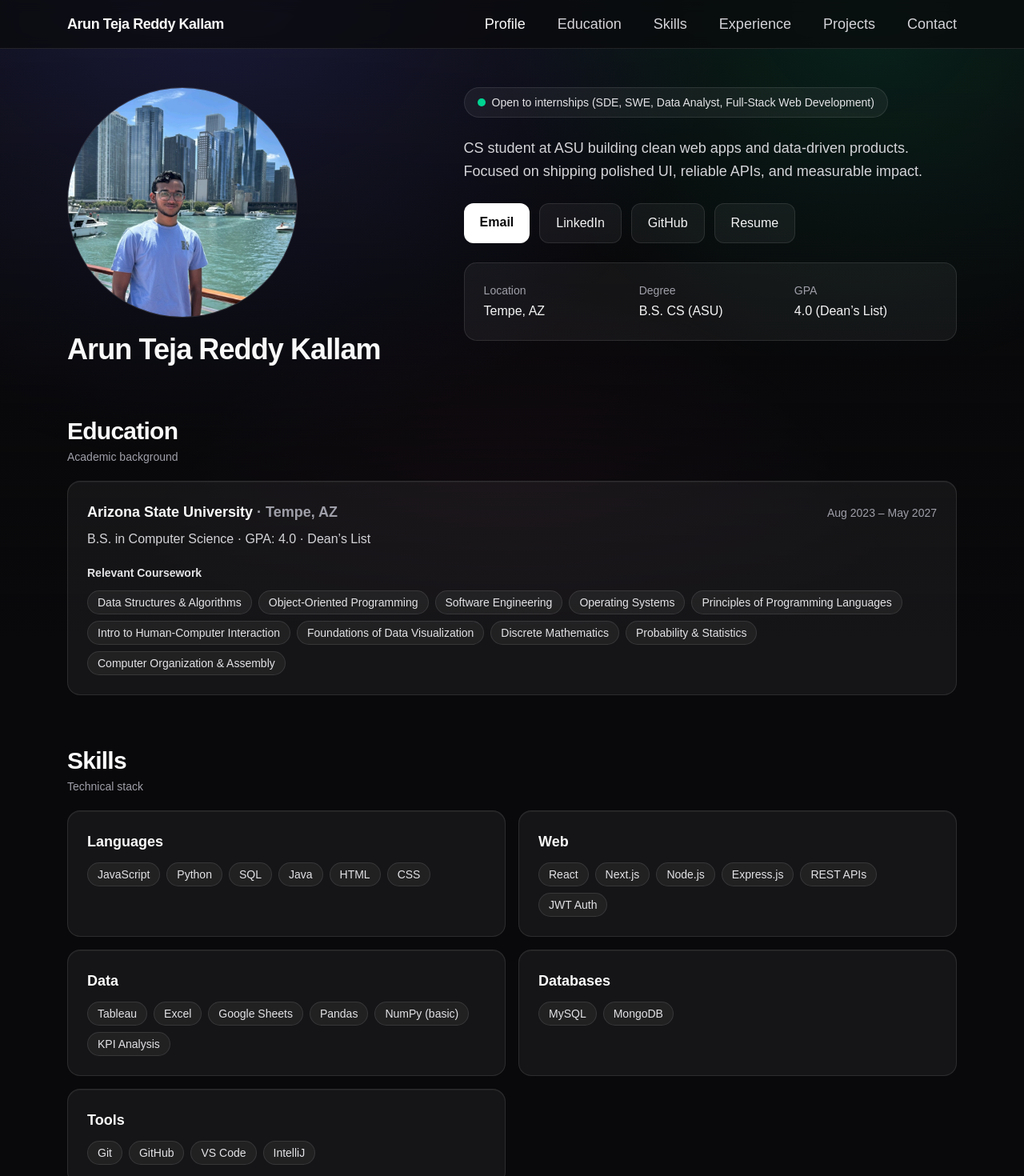
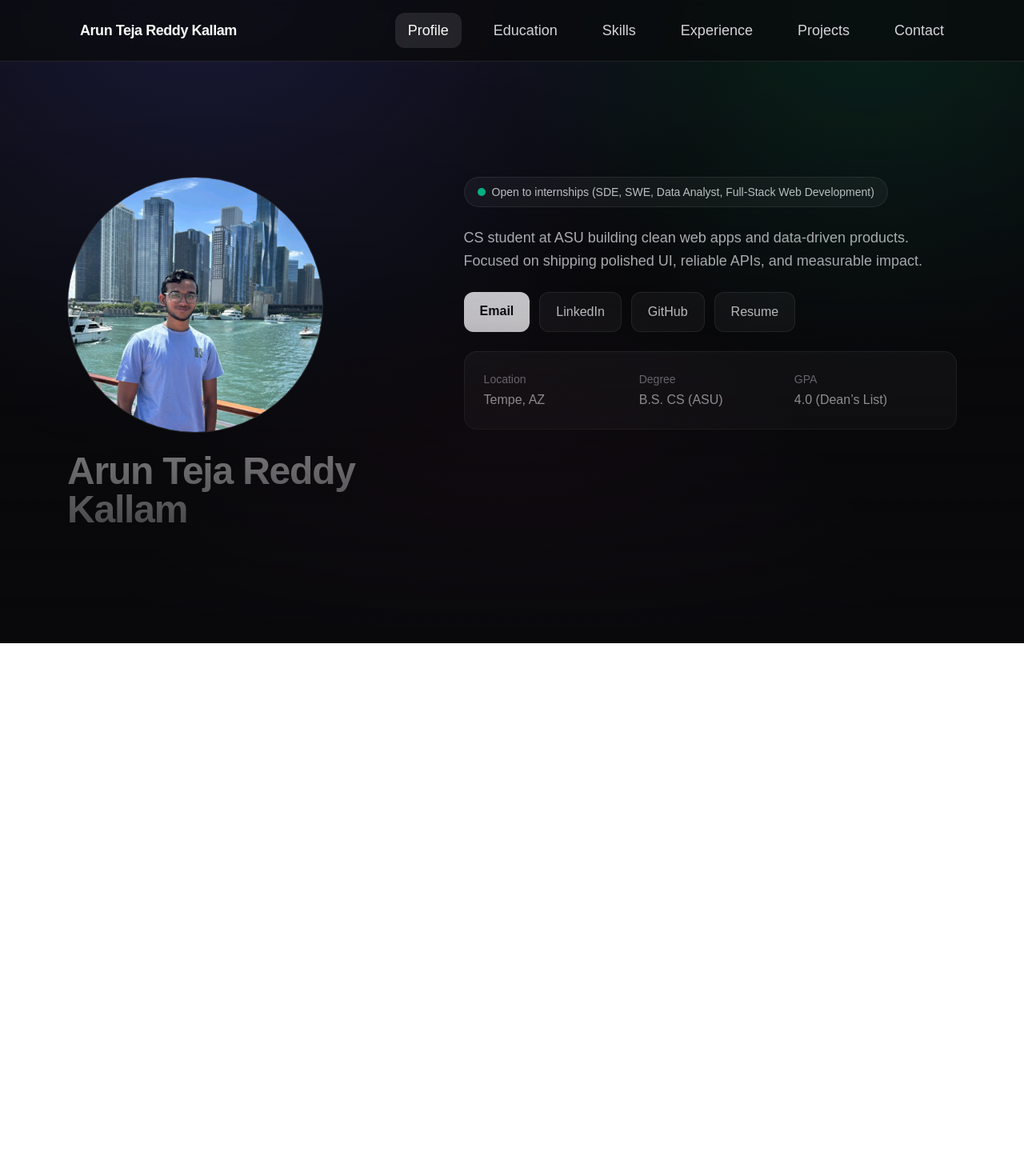
Before and after one commit to akallam04/arun-portfolio, a Next.js app: page / in a window 1280 px wide. Shown: the top 1470 px of the page at 80% size. After the commit the page ends 804 px from the top, so only its background shows below. Built offline with nearby package versions, Linux system fonts and the light colour scheme.

Commit message:
Full screen snap sections + clickable navbar

```diff
--- a/app/page.tsx
+++ b/app/page.tsx
@@ -1,7 +1,7 @@
 "use client";
 
 import Image from "next/image";
-import { useEffect, useMemo, useRef, useState } from "react";
+import { useEffect, useState } from "react";
 
 type SectionKey = "profile" | "education" | "skills" | "experience" | "projects" | "contact";
 
@@ -90,18 +90,26 @@ const projects = [
   },
 ];
 
+const HEADER_H = 73;
+
 export default function Page() {
   const [active, setActive] = useState<SectionKey>("profile");
-  const sectionRefs = useMemo(
-    () =>
-      nav.reduce((acc, n) => {
-        acc[n.key] = { current: null as HTMLElement | null };
-        return acc;
-      }, {} as Record<SectionKey, React.MutableRefObject<HTMLElement | null>>),
-    []
-  );
+
+  const scrollTo = (key: SectionKey) => {
+    const container = document.querySelector("main");
+    const el = document.getElementById(key);
+    if (container && el) {
+      (container as HTMLElement).scrollTo({
+        top: (el as HTMLElement).offsetTop,
+        behavior: "smooth",
+      });
+    }
+  };
 
   useEffect(() => {
+    const container = document.querySelector("main");
+    if (!container) return;
+
     const ids = nav.map((n) => n.key);
 
     const observer = new IntersectionObserver(
@@ -110,11 +118,10 @@ export default function Page() {
           .filter((e) => e.isIntersecting)
           .sort((a, b) => (b.intersectionRatio ?? 0) - (a.intersectionRatio ?? 0))[0];
 
-        if (visible?.target?.id && ids.includes(visible.target.id as SectionKey)) {
-          setActive(visible.target.id as SectionKey);
-        }
+        const id = visible?.target?.id as SectionKey | undefined;
+        if (id && ids.includes(id)) setActive(id);
       },
-      { root: null, threshold: [0.2, 0.35, 0.5, 0.7] }
+      { root: container, threshold: [0.35, 0.55, 0.75] }
     );
 
     ids.forEach((id) => {
@@ -125,10 +132,6 @@ export default function Page() {
     return () => observer.disconnect();
   }, []);
 
-  const scrollTo = (key: SectionKey) => {
-    document.getElementById(key)?.scrollIntoView({ behavior: "smooth", block: "start" });
-  };
-
   return (
     <div className="min-h-screen bg-zinc-950 text-zinc-50">
       <Background />
@@ -138,19 +141,21 @@ export default function Page() {
           <nav className="flex flex-wrap items-center justify-between gap-x-6 gap-y-3">
             <button
               onClick={() => scrollTo("profile")}
-              className="text-base font-semibold tracking-tight md:text-lg"
+              className="cursor-pointer rounded-xl px-4 py-2 text-base font-semibold tracking-tight md:text-lg hover:bg-white/5 transition"
             >
               Arun Teja Reddy Kallam
             </button>
 
-            <div className="flex flex-1 items-center justify-end gap-6 md:gap-10">
+            <div className="flex flex-1 items-center justify-end gap-4 md:gap-6">
               {nav.map((n) => (
                 <button
                   key={n.key}
                   onClick={() => scrollTo(n.key)}
                   className={[
-                    "text-base font-medium md:text-lg",
-                    active === n.key ? "text-zinc-50" : "text-zinc-300 hover:text-zinc-50",
+                    "cursor-pointer rounded-xl px-4 py-2 text-base font-medium md:text-lg transition",
+                    active === n.key
+                      ? "bg-white/10 text-zinc-50"
+                      : "text-zinc-300 hover:bg-white/5 hover:text-zinc-50",
                   ].join(" ")}
                 >
                   {n.label}
@@ -161,15 +166,14 @@ export default function Page() {
         </div>
       </header>
 
-      <main className="mx-auto max-w-6xl px-5 pb-24 pt-12 space-y-16">
-        <Reveal>
-          <section id="profile" className="scroll-mt-28">
+      <main className="h-[calc(100vh-73px)] overflow-y-auto snap-y snap-mandatory">
+        <SectionShell id="profile">
           <div className="grid items-start gap-10 md:grid-cols-[0.85fr_1.15fr]">
             <div className="flex flex-col items-center md:items-start">
-                <div className="relative h-56 w-56 overflow-hidden rounded-full border border-white/10 bg-white/5 md:h-72 md:w-72">
+              <div className="relative h-64 w-64 overflow-hidden rounded-full border border-white/10 bg-white/5 md:h-80 md:w-80">
                 <Image src="/avatar.jpg" alt="Arun" fill className="object-cover" priority />
               </div>
-                <div className="mt-5 text-3xl font-semibold tracking-tight md:text-4xl text-center md:text-left">
+              <div className="mt-6 text-4xl font-semibold tracking-tight md:text-5xl text-center md:text-left">
                 Arun Teja Reddy Kallam
               </div>
             </div>
@@ -199,11 +203,9 @@ export default function Page() {
               </div>
             </div>
           </div>
-          </section>
-        </Reveal>
+        </SectionShell>
 
-        <Reveal>
-          <section id="education" className="scroll-mt-28">
+        <SectionShell id="education">
           <SectionTitle title="Education" subtitle="Academic background" />
           <Card>
             <div className="flex flex-col gap-2 sm:flex-row sm:items-baseline sm:justify-between">
@@ -223,11 +225,9 @@ export default function Page() {
               ))}
             </div>
           </Card>
-          </section>
-        </Reveal>
+        </SectionShell>
 
-        <Reveal>
-          <section id="skills" className="scroll-mt-28">
+        <SectionShell id="skills">
           <SectionTitle title="Skills" subtitle="Technical stack" />
           <div className="grid gap-4 md:grid-cols-2">
             {Object.entries(skills).map(([k, items]) => (
@@ -241,11 +241,9 @@ export default function Page() {
               </Card>
             ))}
           </div>
-          </section>
-        </Reveal>
+        </SectionShell>
 
-        <Reveal>
-          <section id="experience" className="scroll-mt-28">
+        <SectionShell id="experience">
           <SectionTitle title="Experience" subtitle="Relevant work" />
           <div className="grid gap-4">
             {experience.map((e) => (
@@ -264,11 +262,9 @@ export default function Page() {
               </Card>
             ))}
           </div>
-          </section>
-        </Reveal>
+        </SectionShell>
 
-        <Reveal>
-          <section id="projects" className="scroll-mt-28">
+        <SectionShell id="projects">
           <SectionTitle title="Projects" subtitle="Selected work" />
           <div className="grid gap-4 md:grid-cols-2">
             {projects.map((p) => (
@@ -292,11 +288,9 @@ export default function Page() {
               </Card>
             ))}
           </div>
-          </section>
-        </Reveal>
+        </SectionShell>
 
-        <Reveal>
-          <section id="contact" className="scroll-mt-28">
+        <SectionShell id="contact">
           <SectionTitle title="Contact" subtitle="Reach me quickly" />
           <Card>
             <div className="space-y-3 text-lg text-zinc-300">
@@ -309,26 +303,39 @@ export default function Page() {
               <div>Phone: (480) 937-6420</div>
               <div>
                 LinkedIn:{" "}
-                  <a className="underline decoration-white/20 underline-offset-4" href={links.linkedin} target="_blank" rel="noreferrer">
+                <a
+                  className="underline decoration-white/20 underline-offset-4"
+                  href={links.linkedin}
+                  target="_blank"
+                  rel="noreferrer"
+                >
                   linkedin.com/in/akallam3
                 </a>
               </div>
               <div>
                 GitHub:{" "}
-                  <a className="underline decoration-white/20 underline-offset-4" href={links.github} target="_blank" rel="noreferrer">
+                <a
+                  className="underline decoration-white/20 underline-offset-4"
+                  href={links.github}
+                  target="_blank"
+                  rel="noreferrer"
+                >
                   github.com/akallam04
                 </a>
               </div>
             </div>
           </Card>
-          </section>
-        </Reveal>
-
-        <footer className="pt-6 text-xs text-zinc-500 border-t border-white/10">
-          © {new Date().getFullYear()} Arun Teja Reddy Kallam
-        </footer>
+        </SectionShell>
       </main>
     </div>
+  );
+}
+
+function SectionShell({ id, children }: { id: string; children: React.ReactNode }) {
+  return (
+    <section id={id} className="snap-start min-h-[calc(100vh-73px)] flex items-center">
+      <div className="mx-auto max-w-6xl w-full px-5 py-12">{children}</div>
+    </section>
   );
 }
 
@@ -338,38 +345,6 @@ function Background() {
       <div className="pointer-events-none fixed inset-0 bg-[radial-gradient(1200px_circle_at_20%_-10%,rgba(99,102,241,0.22),transparent_55%),radial-gradient(900px_circle_at_85%_0%,rgba(16,185,129,0.16),transparent_52%),radial-gradient(900px_circle_at_50%_105%,rgba(236,72,153,0.12),transparent_55%)]" />
       <div className="pointer-events-none fixed inset-0 bg-gradient-to-b from-transparent via-zinc-950/25 to-zinc-950" />
     </>
-  );
-}
-
-function Reveal({ children }: { children: React.ReactNode }) {
-  const ref = useRef<HTMLDivElement | null>(null);
-  const [shown, setShown] = useState(false);
-
-  useEffect(() => {
-    const el = ref.current;
-    if (!el) return;
-
-    const obs = new IntersectionObserver(
-      (entries) => {
-        if (entries[0]?.isIntersecting) setShown(true);
-      },
-      { threshold: 0.15 }
-    );
-
-    obs.observe(el);
-    return () => obs.disconnect();
-  }, []);
-
-  return (
-    <div
-      ref={ref}
-      className={[
-        "transition-all duration-700",
-        shown ? "opacity-100 translate-y-0" : "opacity-0 translate-y-6",
-      ].join(" ")}
-    >
-      {children}
-    </div>
   );
 }
 
@@ -420,7 +395,6 @@ function PrimaryButton({ href, label }: { href: string; label: string }) {
 
 function GhostButton({ href, label, newTab }: { href: string; label: string; newTab?: boolean }) {
   const openNew = newTab || href.startsWith("http") || href.endsWith(".pdf");
-
   return (
     <a
       href={href}
```
Lines whose indentation alone changed are shown as unchanged.
